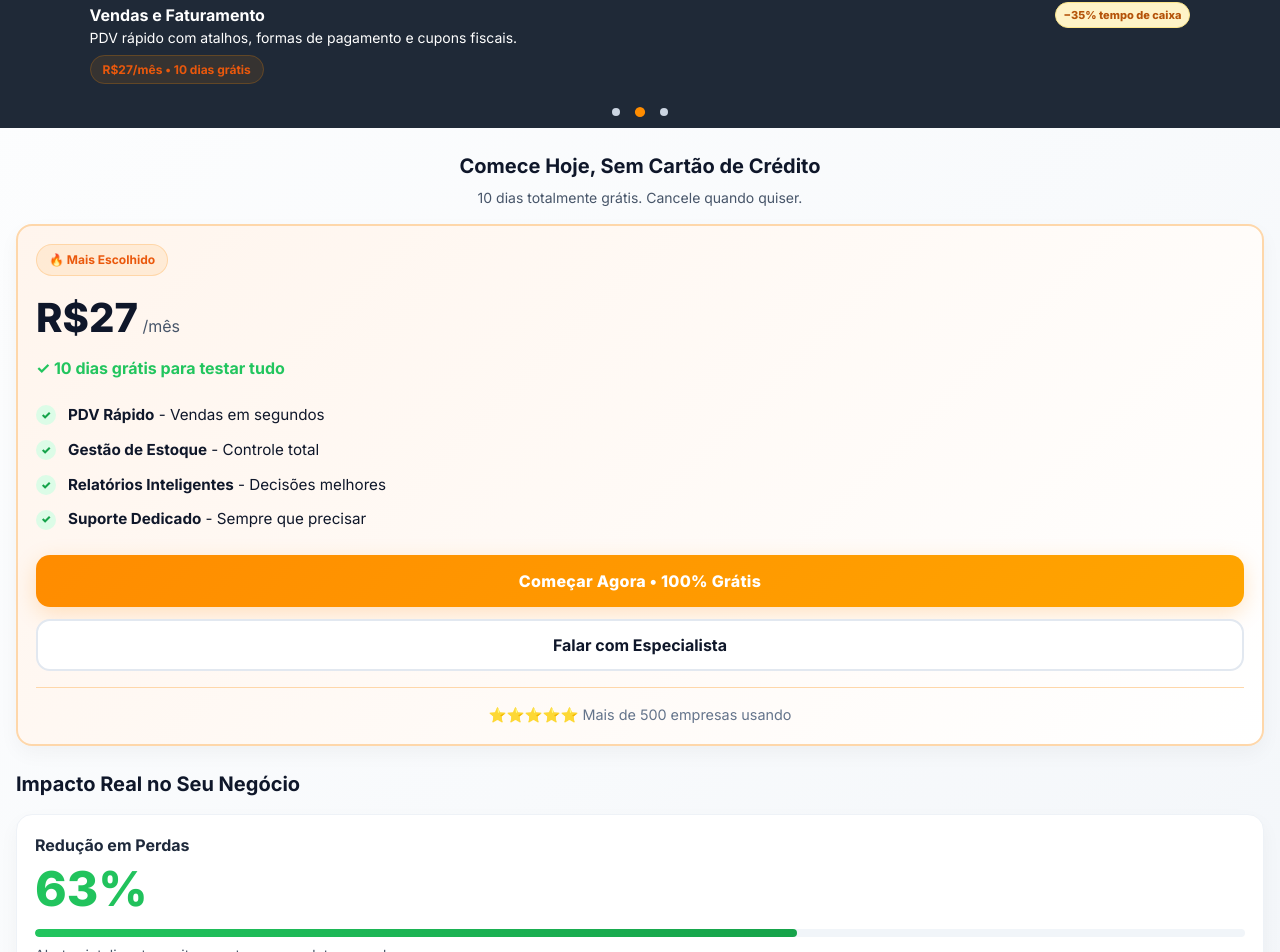
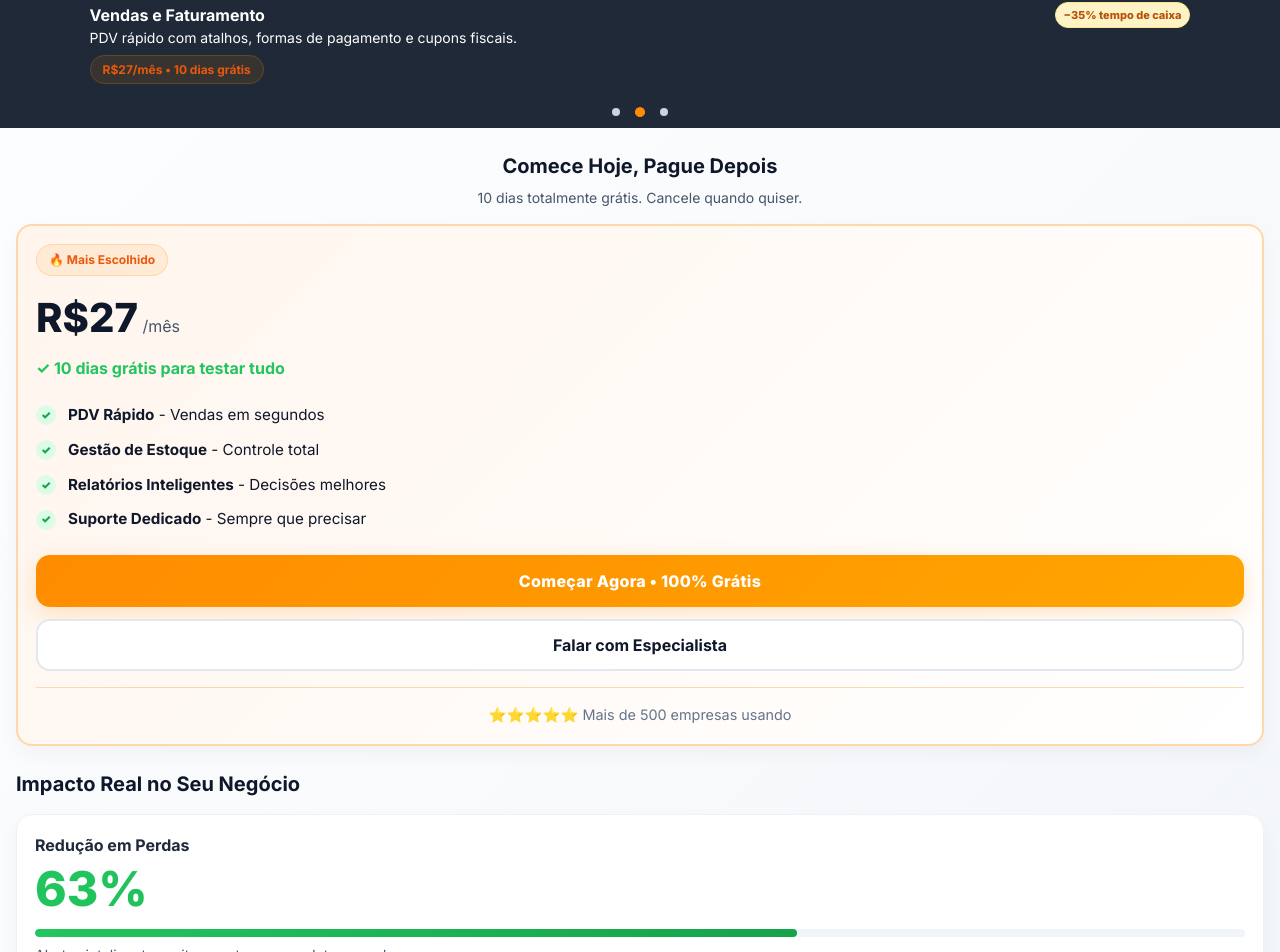
Before and after one commit to henriquefdef/sistemapdv, a plain HTML site: page index_cel.html in a window 1280 px wide. Shown: the part 805-1757 px from the top of the page. Drawn offline with nearby package versions, Linux system fonts and the light colour scheme.

Commit message:
Add files via upload

```diff
--- a/index_cel.html
+++ b/index_cel.html
@@ -3,20 +3,29 @@
 <head>
   <meta charset="UTF-8" />
   <meta name="viewport" content="width=device-width, initial-scale=1, viewport-fit=cover" />
+  <meta name="color-scheme" content="light" />
   <title>Lume — Sistema de Gestão Empresarial</title>
   <link rel="icon" type="image/png" href="log.png" />
   <script src="https://cdn.tailwindcss.com"></script>
   <link href="https://fonts.googleapis.com/css2?family=Inter:wght@400;500;600;700;800&display=swap" rel="stylesheet" />
   <style>
-    :root { --lume: #ff8c00; --lume2: #ffa500; --primary: #0f172a; --muted: #64748b; --glass: rgba(255,255,255,.86); }
+    :root {
+      --lume: #ff8c00;
+      --lume2: #ffa500;
+      --primary: #0f172a;
+      --muted: #64748b;
+      --glass: rgba(255,255,255,.86);
+      color-scheme: light;
+    }
     html, body {
       font-family: Inter, system-ui, -apple-system, Segoe UI, Roboto, Helvetica, Arial, sans-serif;
-      background: linear-gradient(135deg, #ffffff 0%, #f8fafc 50%, #eef2f7 100%);
-      color: var(--primary);
+      background: linear-gradient(135deg, #ffffff 0%, #f8fafc 50%, #eef2f7 100%) !important;
+      color: var(--primary) !important;
       overflow-x: hidden;
       width: 100%;
       margin: 0;
       padding: 0;
+      color-scheme: light;
     }
     * {
       box-sizing: border-box;
@@ -221,7 +230,7 @@
   <!-- Comece Hoje, Pague Depois (movido para cima) -->
   <section id="hero" class="px-4 pt-6">
     <div class="text-center mb-4">
-      <h2 class="text-xl font-bold text-slate-900 mb-2">Comece Hoje, Sem Cartão de Crédito</h2>
+      <h2 class="text-xl font-bold text-slate-900 mb-2">Comece Hoje, Pague Depois</h2>
       <p class="text-sm text-slate-600">10 dias totalmente grátis. Cancele quando quiser.</p>
     </div>
 
```
